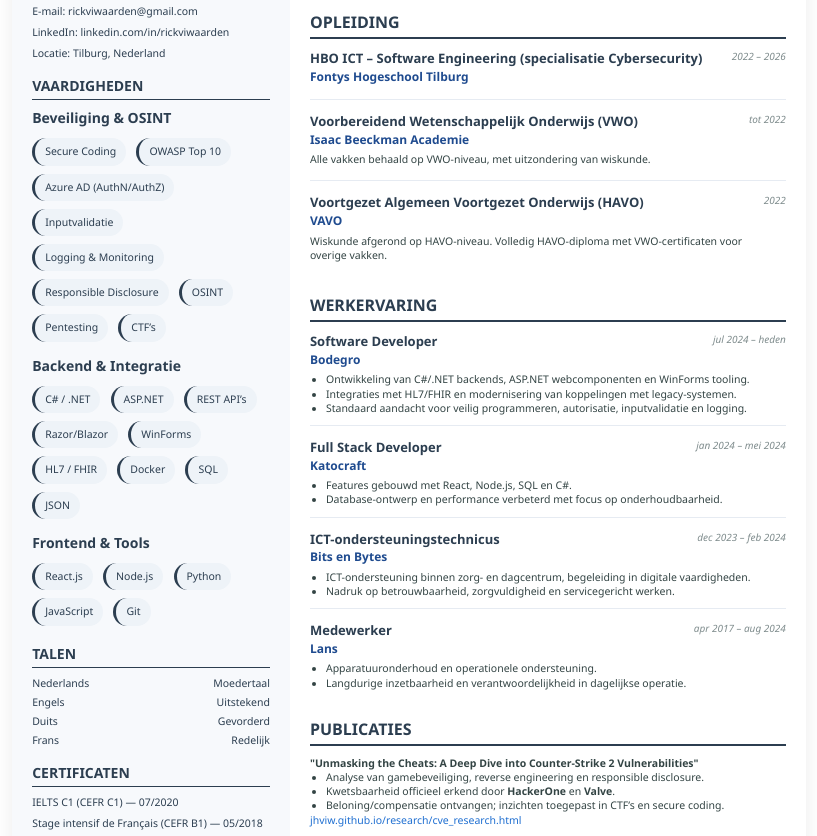
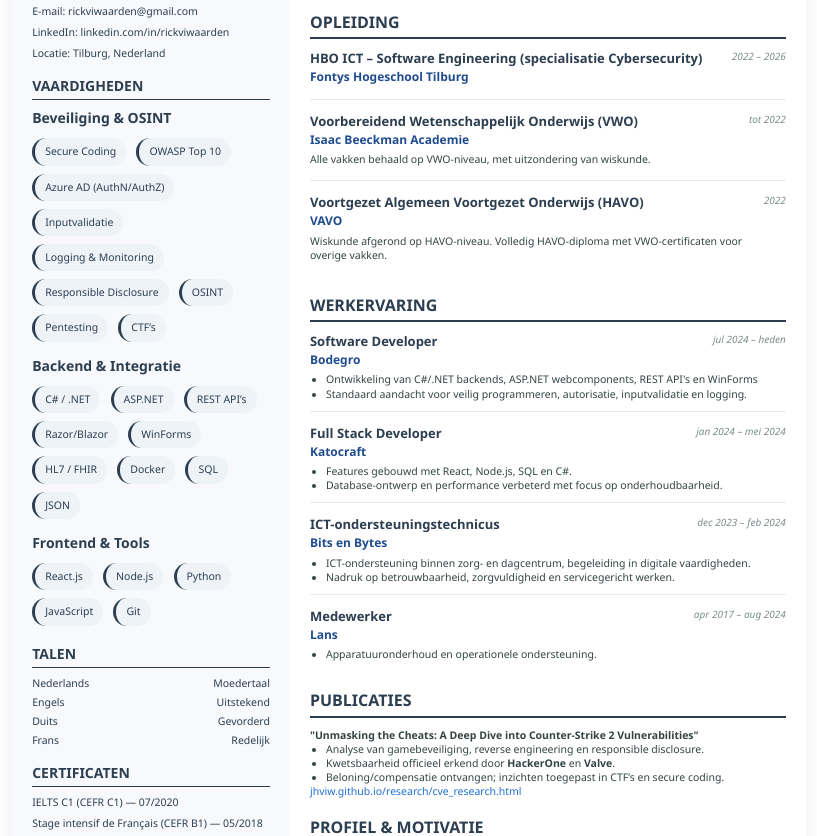
Before and after one commit to JHVIW/jhviw.github.io, a plain HTML site: page docs/cv.html in a window 1280 px wide. Shown: the part 119-955 px from the top of the page, without its empty margins (231-1048 px from the left). Drawn offline with Linux system fonts and the light colour scheme.

Commit message:
Update cv.html

```diff
--- a/docs/cv.html
+++ b/docs/cv.html
@@ -185,8 +185,7 @@
           </div>
           <div class="job-description">
             <ul>
-              <li>Ontwikkeling van C#/.NET backends, ASP.NET webcomponenten en WinForms tooling.</li>
-              <li>Integraties met HL7/FHIR en modernisering van koppelingen met legacy-systemen.</li>
+              <li>Ontwikkeling van C#/.NET backends, ASP.NET webcomponents, REST API's en WinForms</li>
               <li>Standaard aandacht voor veilig programmeren, autorisatie, inputvalidatie en logging.</li>
             </ul>
           </div>
@@ -235,7 +234,6 @@
           <div class="job-description">
             <ul>
               <li>Apparatuuronderhoud en operationele ondersteuning.</li>
-              <li>Langdurige inzetbaarheid en verantwoordelijkheid in dagelijkse operatie.</li>
             </ul>
           </div>
         </div>
```
